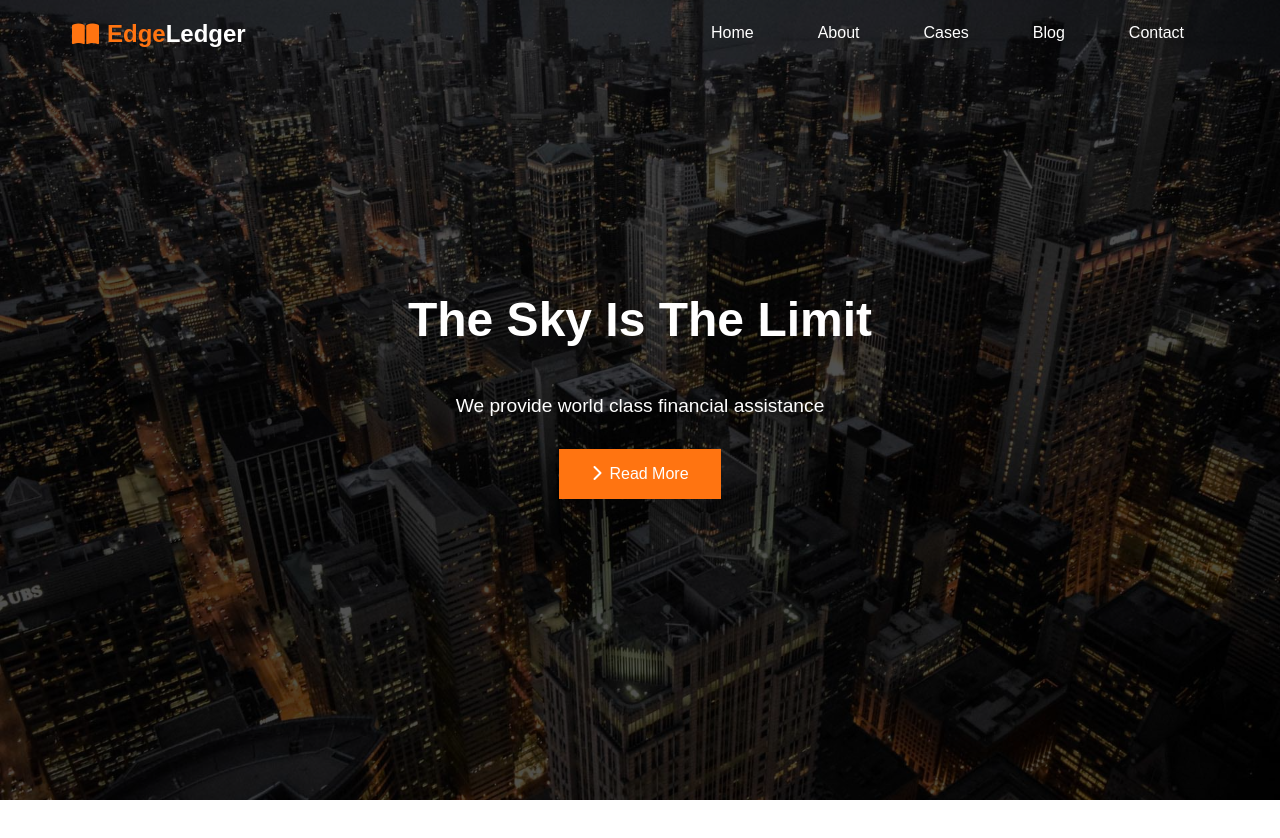
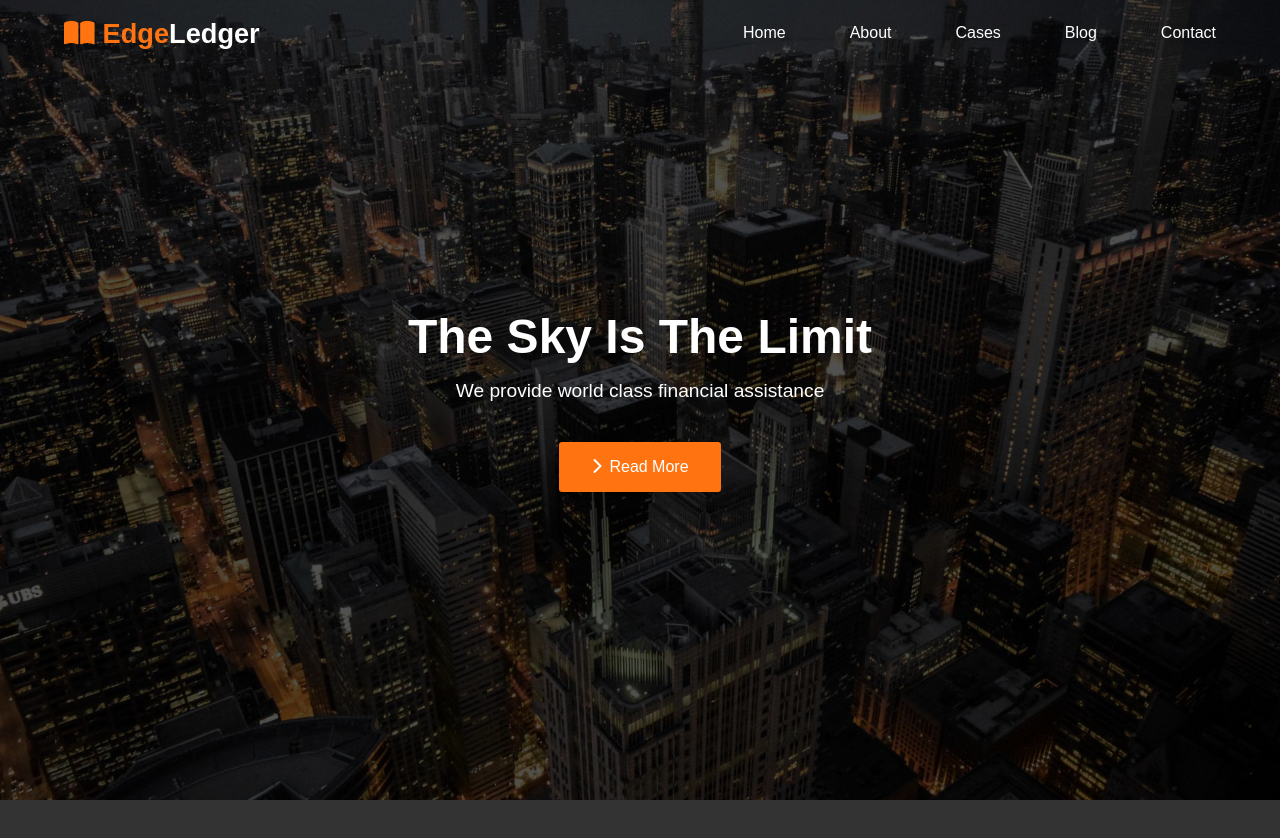
Before and after one commit to William-italia/EdgeLedger-Website-flexbox, a plain HTML site: page index.html in a window 1280 px wide. Before the commit the page ends 800 px from the top, so only its background shows below. Drawn offline with Linux system fonts and the light colour scheme.

Commit message:
header - okok

```diff
--- a/assets/css/main.css
+++ b/assets/css/main.css
@@ -2,6 +2,10 @@
     margin: 0;
     padding: 0;
     box-sizing: border-box;
+}
+
+html {
+    scroll-behavior: smooth;
 }
 
 a {
@@ -17,7 +21,7 @@ body {
     position: relative;
     background: url(../img/home/showcase.jpg) no-repeat center center/cover;
     height: 100vh;
-    width: 100vw;
+    width: 100%;
     z-index: 1;
 }
 
@@ -34,7 +38,7 @@ body {
 }
 
 #navbar {
-    padding: 0 4rem;
+    position: relative;
 }
 
 .logo {
@@ -44,21 +48,20 @@ body {
 }
 
 .logo i, .logo h1 {
-    font-size: 1.5rem;
+    font-size: 1.7rem;
 }
 
 .logo i {
-    padding: 0 .5rem;
+    padding: 0 .5rem 0 2rem;
 }
 
 .navbar-flex {
+    position: fixed;
     display: flex;
     align-items: center;
+    width: 100%;
     justify-content: space-between;
-}
-
-.logo  {
-    color: #fff;
+    padding:  0 2rem;
 }
 
 .navbar-flex ul {
@@ -68,7 +71,6 @@ body {
 
 
 .navbar-flex ul li {
-
     transition: border .5s ;
 }
 
@@ -85,7 +87,7 @@ body {
 }
 
 #show-content {
-    height: 80%;
+    height: 100%;
     width: 100%;
     display: flex;
     flex-direction: column;
@@ -96,14 +98,18 @@ body {
 
 #show-content h1 {
     font-size: 3rem;
-    margin: 1rem 0;
 }
 
 #show-content p {
     font-size: 1.2rem;
-    margin: 2rem 0;
+    margin: 1rem 0 2.5rem 0;
 }
+
 
 .btn i {
     margin-right: .5rem;
 }
+
+#about {
+    height: 100vh;
+}
--- a/assets/css/utilities.css
+++ b/assets/css/utilities.css
@@ -10,10 +10,15 @@
     color: var(--primary-color);
 }
 
-
+.text-light-color {
+    color: var(--text-color-light);
+}
  /* btn  */
 .btn {
     padding: 1rem 2rem;
+    border: none;
+    border-radius: .2rem;
+    cursor: pointer;
 }
 
 /* Btn colors */
@@ -25,3 +30,10 @@
 .btn-dark {
     background: var();
 }
+
+/* backgrounds */
+
+.bg-dark {
+    background: var(--bg-dark);
+    color: var(--text-color-light);
+}
--- a/index.html
+++ b/index.html
@@ -15,11 +15,11 @@
             <div class="navbar-flex">
             <div class="logo">
                 <i class="fa-sharp fa-solid fa-book-open icon-logo text-primary-color"></i>
-                <h1><span class="text-primary-color">Edge</span>Ledger</h1>
+                <h1 class="text-light-color"><span class="text-primary-color">Edge</span>Ledger</h1>
             </div>
             <ul>
-            <li><a href="#">Home</a></li>
-            <li><a href="#">About</a></li>
+                <li><a href="#home">Home</a></li>
+                <li><a href="#about">About</a></li>
                 <li><a href="#">Cases</a></li>
                 <li><a href="#">Blog</a></li>
                 <li><a href="#">Contact</a></li>
@@ -32,6 +32,11 @@
         <a class="btn btn-color" href="#"><i class="fa-solid fa-chevron-right"></i>Read More</a>
     </section>
 </header>
+<main>
+    <section id="about" class="bg-dark">
+
+    </section>
+</main>
 
 <script src="https://kit.fontawesome.com/3c1cdaf6f0.js" crossorigin="anonymous"></script>
 </body>
```
Lines whose indentation alone changed are shown as unchanged.
